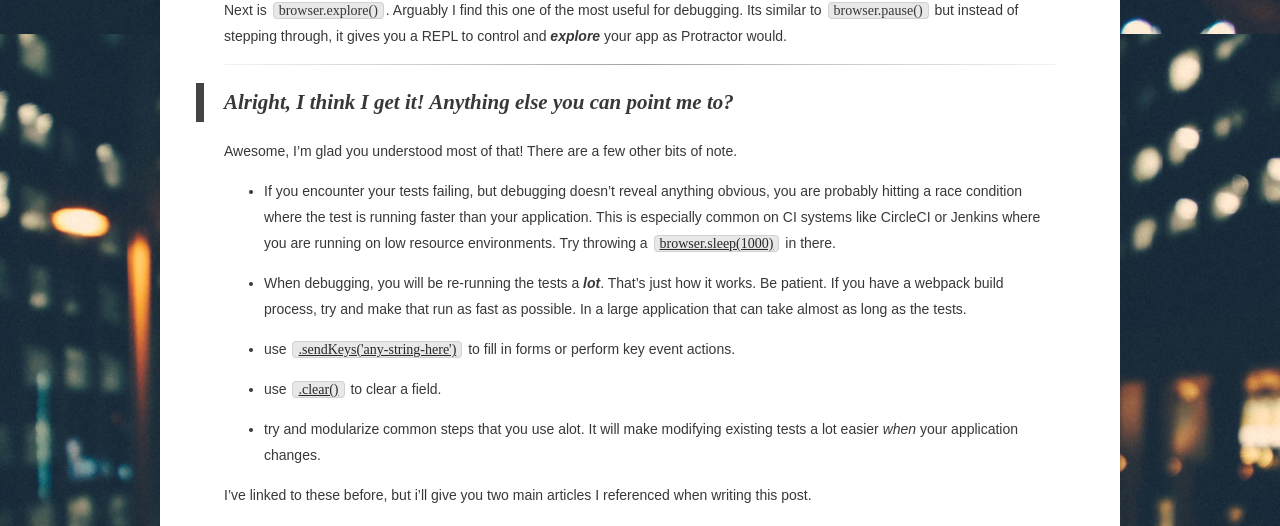
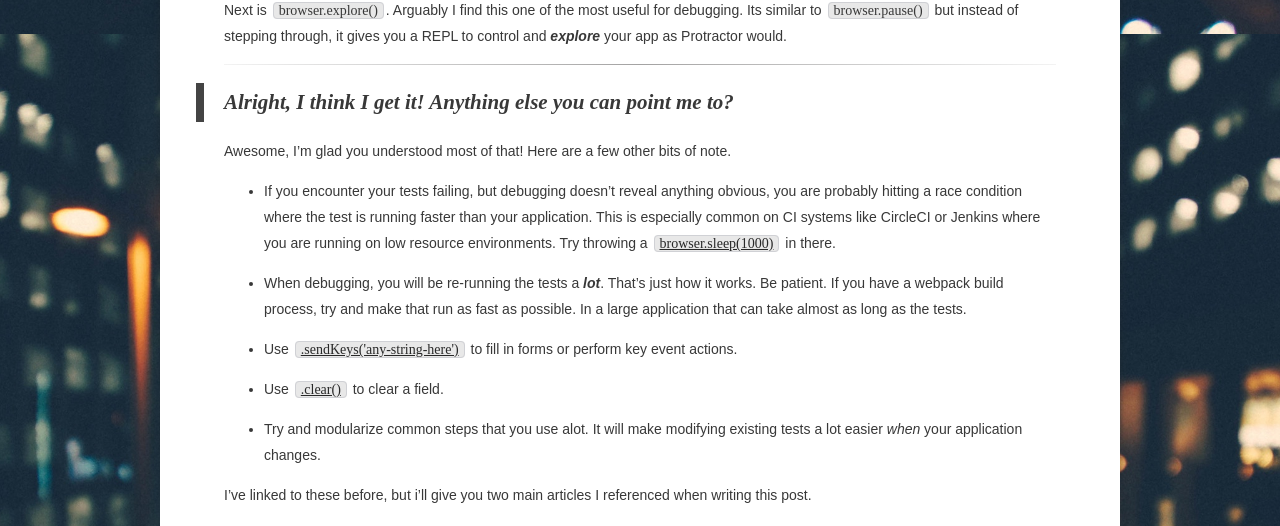
Before and after one commit to AlexSwensen/alexswensen.io-old, a Jekyll site: the page built from _posts/2017-06-15-writing-e2e-tests-with-protractor.markdown, in a window 1280 px wide and 900 px high, scrolled down 3449 px. Shown: the part 117-643 px from the top of the window. Built offline with Jekyll 4.4.1, drawn with Linux system fonts in a browser that asks for light colours; some web fonts are replaced; comment, search, counter and statistics services are not loaded.

Commit message:
Here we go again

```diff
--- a/_posts/2017-06-15-writing-e2e-tests-with-protractor.markdown
+++ b/_posts/2017-06-15-writing-e2e-tests-with-protractor.markdown
@@ -177,7 +177,7 @@ gives you a REPL to control and _**explore**_ your app as Protractor would.
 
 > ## Alright, I think I get it! Anything else you can point me to?
 
-Awesome, I'm glad you understood most of that! There are a few other bits of note.
+Awesome, I'm glad you understood most of that! Here are a few other bits of note.
 
 - If you encounter your tests failing, but debugging doesn't reveal anything obvious,
 you are probably hitting a race condition where the test is running faster than your application.
@@ -191,10 +191,10 @@ That's just how it works. Be patient. If you have a webpack build
 process, try and make that run as fast as possible. In a large
 application that can take almost as long as the tests.
 
-- use [`.sendKeys('any-string-here')`](http://www.protractortest.org/#/api?view=webdriver.WebElement.prototype.sendKeys) to fill in forms or perform key event actions.
-- use [`.clear()`](http://www.protractortest.org/#/api?view=webdriver.WebElement.prototype.clear) to clear a field.
+- Use [`.sendKeys('any-string-here')`](http://www.protractortest.org/#/api?view=webdriver.WebElement.prototype.sendKeys) to fill in forms or perform key event actions.
+- Use [`.clear()`](http://www.protractortest.org/#/api?view=webdriver.WebElement.prototype.clear) to clear a field.
 
-- try and modularize common steps that you use alot. It will make
+- Try and modularize common steps that you use alot. It will make
 modifying existing tests a lot easier _when_ your application changes.
 
 I've linked to these before, but i'll give you two main articles I
```
